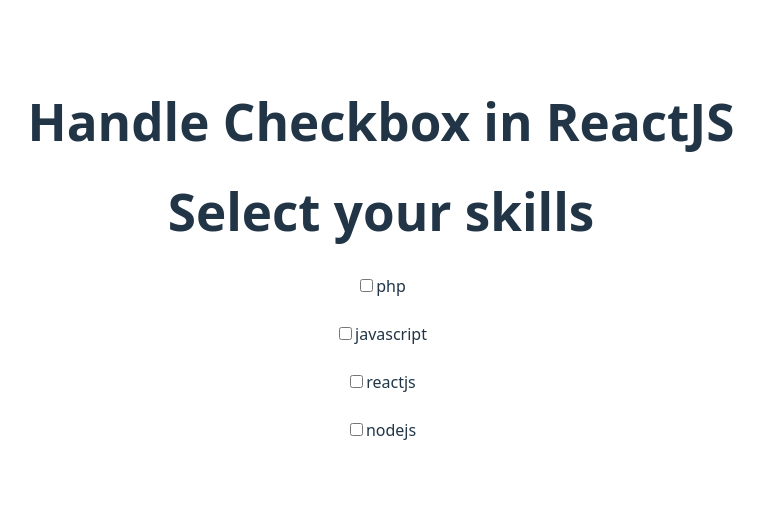
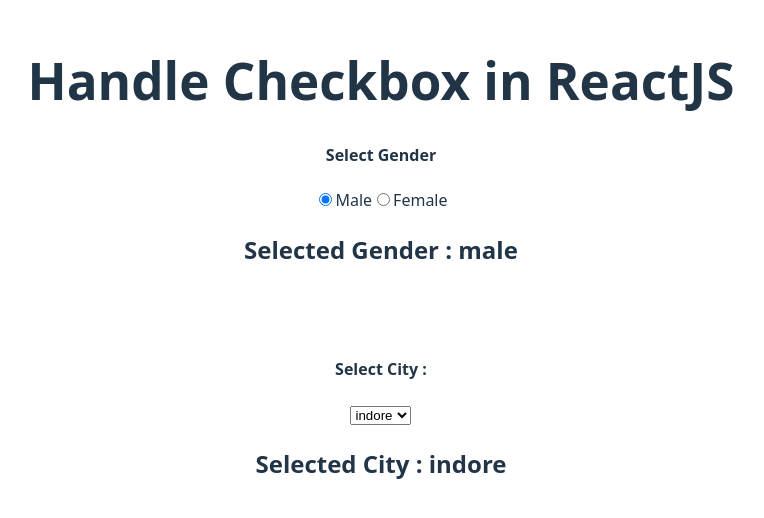
Before and after one commit to himanshusinha/ReactJsCodeStepByStep, a React (Vite) app: page / in a window 1280 px wide. Shown: the part 140-658 px from the top of the page, without its empty margins (259-1023 px from the left). Built offline with nearby package versions, Linux system fonts and the light colour scheme.

Commit message:
dropdown and radio

```diff
--- a/src/App.jsx
+++ b/src/App.jsx
@@ -1,12 +1,44 @@
 import { useState } from "react";
 import "./App.css";
-import Skills from "./Skills";
 
 function App() {
+  const [gender, setGender] = useState("male");
+  const [city, setCity] = useState("indore");
   return (
     <div>
       <h1>Handle Checkbox in ReactJS</h1>
-      <Skills />
+      <h4>Select Gender</h4>
+      <input
+        value={"male"}
+        type="radio"
+        id="male"
+        name="gender"
+        checked={gender == "male"}
+        onChange={(event) => setGender(event.target.value)}
+      />
+      <label htmlFor="gender">Male</label>
+      <input
+        value={"female"}
+        type="radio"
+        id="female"
+        name="gender"
+        checked={gender == "female"}
+        onChange={(event) => setGender(event.target.value)}
+      />
+      <label htmlFor="gender">Female</label>
+      <h2>Selected Gender : {gender}</h2>
+      <br />
+      <br />
+      <h4>Select City :</h4>
+      <select
+        defaultValue="indore"
+        onChange={(event) => setCity(event.target.value)}
+      >
+        <option value="indore">indore</option>
+        <option value="ujjain">ujjain</option>
+        <option value="dewas">dewas</option>
+      </select>
+      <h2>Selected City : {city}</h2>
     </div>
   );
 }
```
